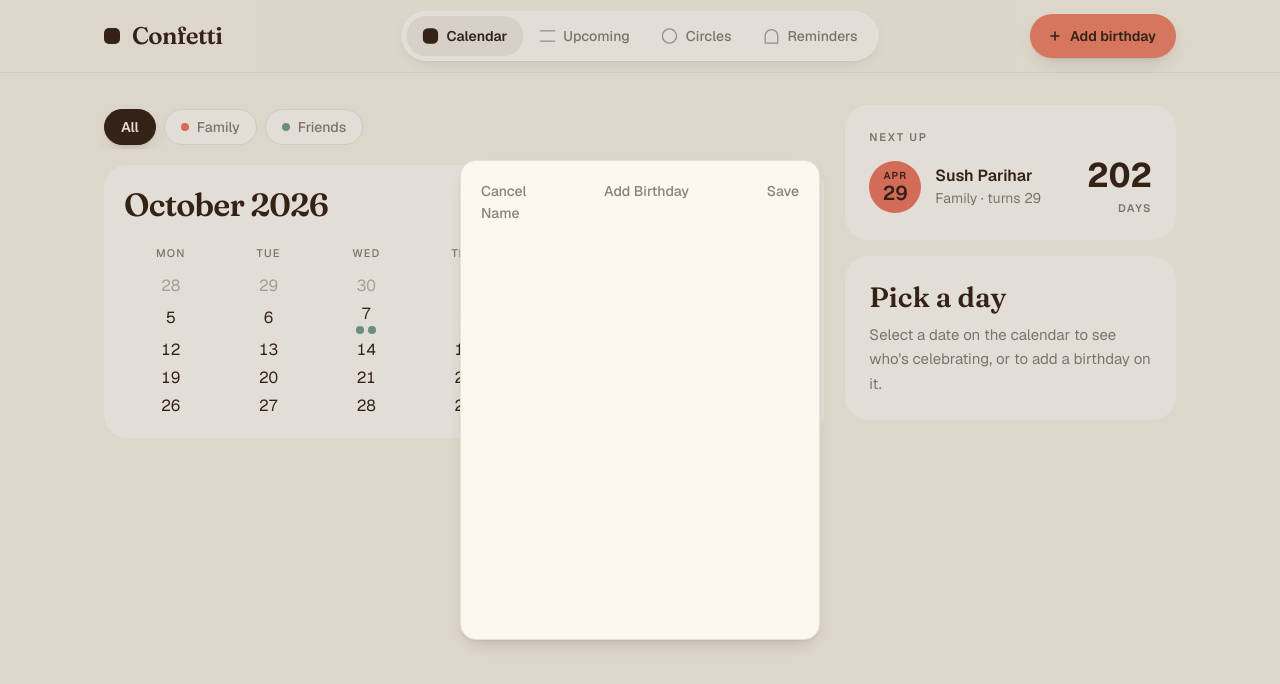
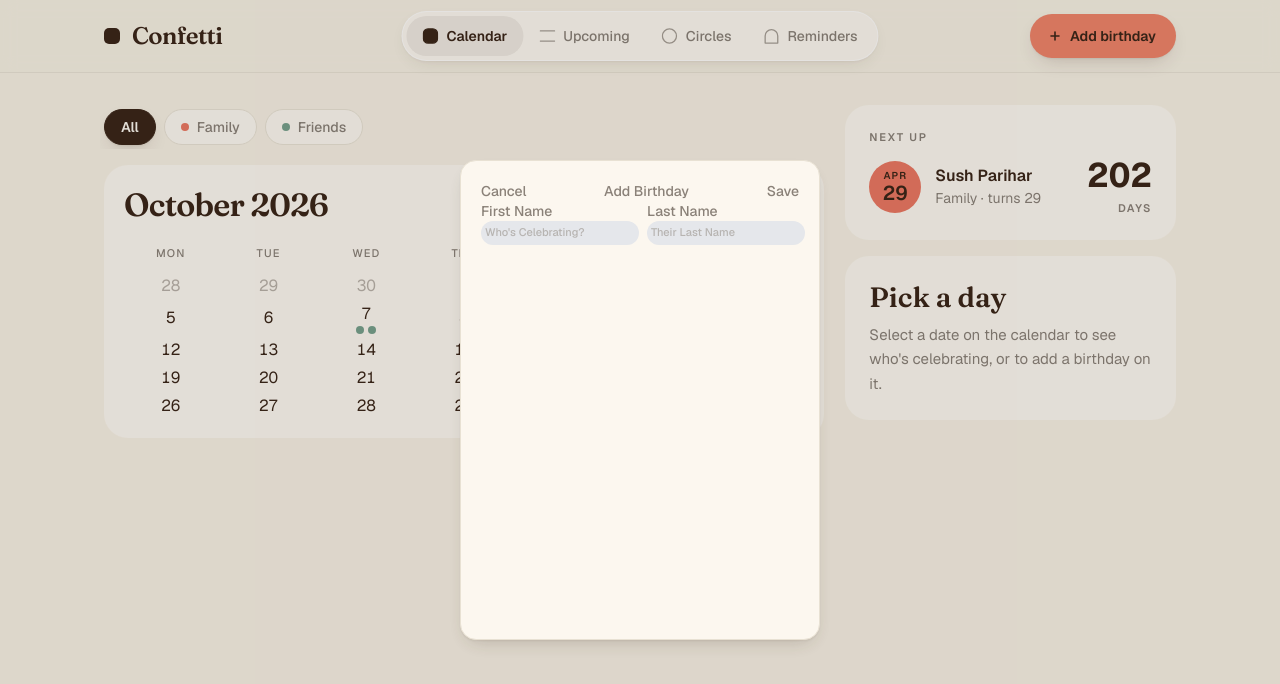
Before and after one commit to Dbrowne14/Confetti, a Next.js app: page / in a window 1280 px wide. Both pictures are taken after a click on the button "Add birthday". Shown: the top 684 px of the page. Built offline with nearby package versions, Linux system fonts and the light colour scheme.

Commit message:
name fields added

```diff
--- a/components/addBirthday/NameField.tsx
+++ b/components/addBirthday/NameField.tsx
@@ -1,8 +1,38 @@
 export const NameField = () => {
   return (
-    <div>
-      <span className="text-sm font-medium text-confetti-muted">Name</span>
-      <div></div>
+    <div className="flex gap-2 justify-between">
+      <TextField
+        label="First Name"
+        name="firstName"
+        placeHolder="Who's Celebrating?"
+      />
+      <TextField
+        label="Last Name"
+        name="lastName"
+        placeHolder="Their Last Name"
+      />
     </div>
   );
 };
+
+export const TextField = ({
+  label,
+  name,
+  placeHolder,
+}: {
+  label: string;
+  name: string;
+  placeHolder: string;
+}) => {
+  return (
+    <div className=" flex flex-col text-sm font-medium text-confetti-muted">
+      <label htmlFor={name}>{label}</label>
+      <input
+        type="text"
+        className="bg-gray-200 border-confetti-border rounded-3xl p-1 text-[11px]"
+        name={name}
+        placeholder={placeHolder}
+      />
+    </div>
+  );
+};
```
